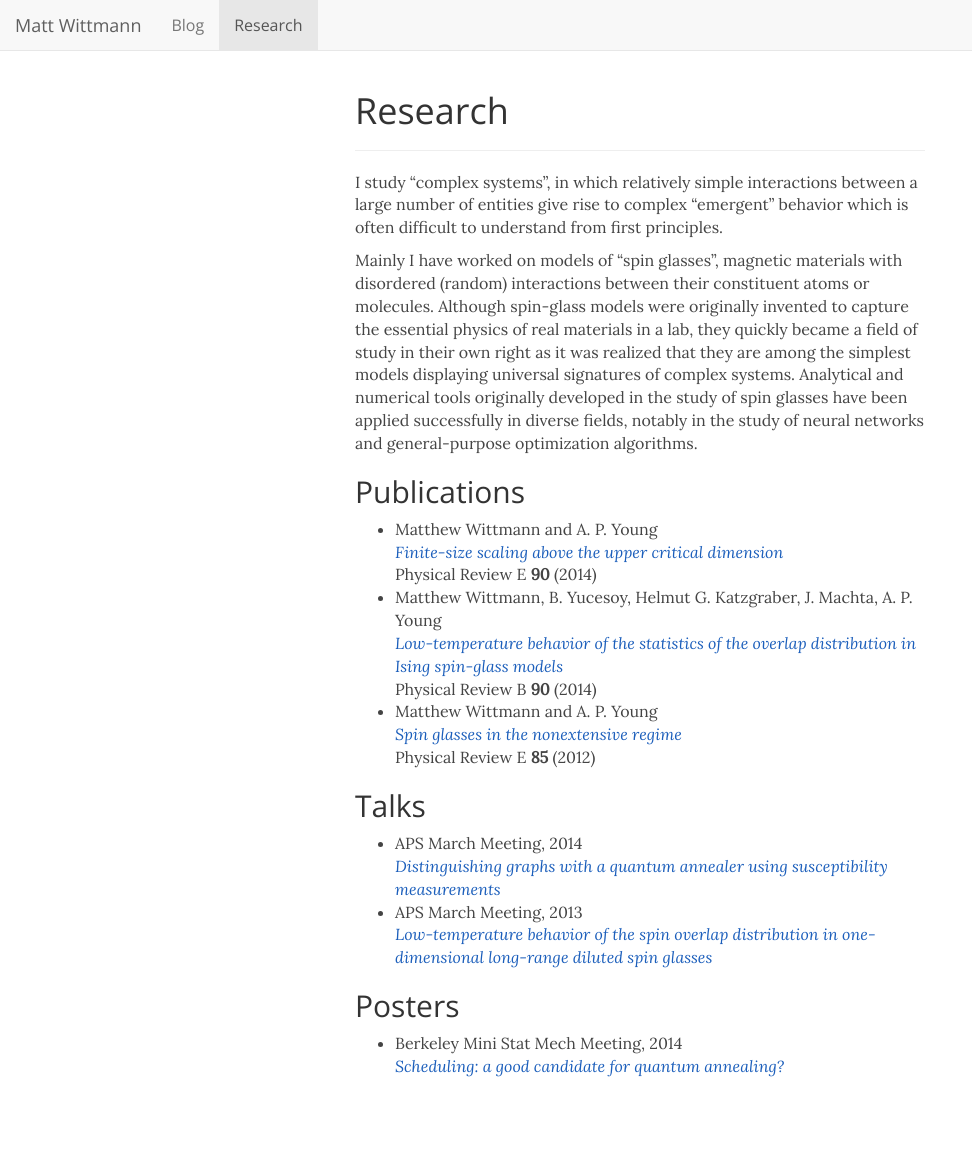
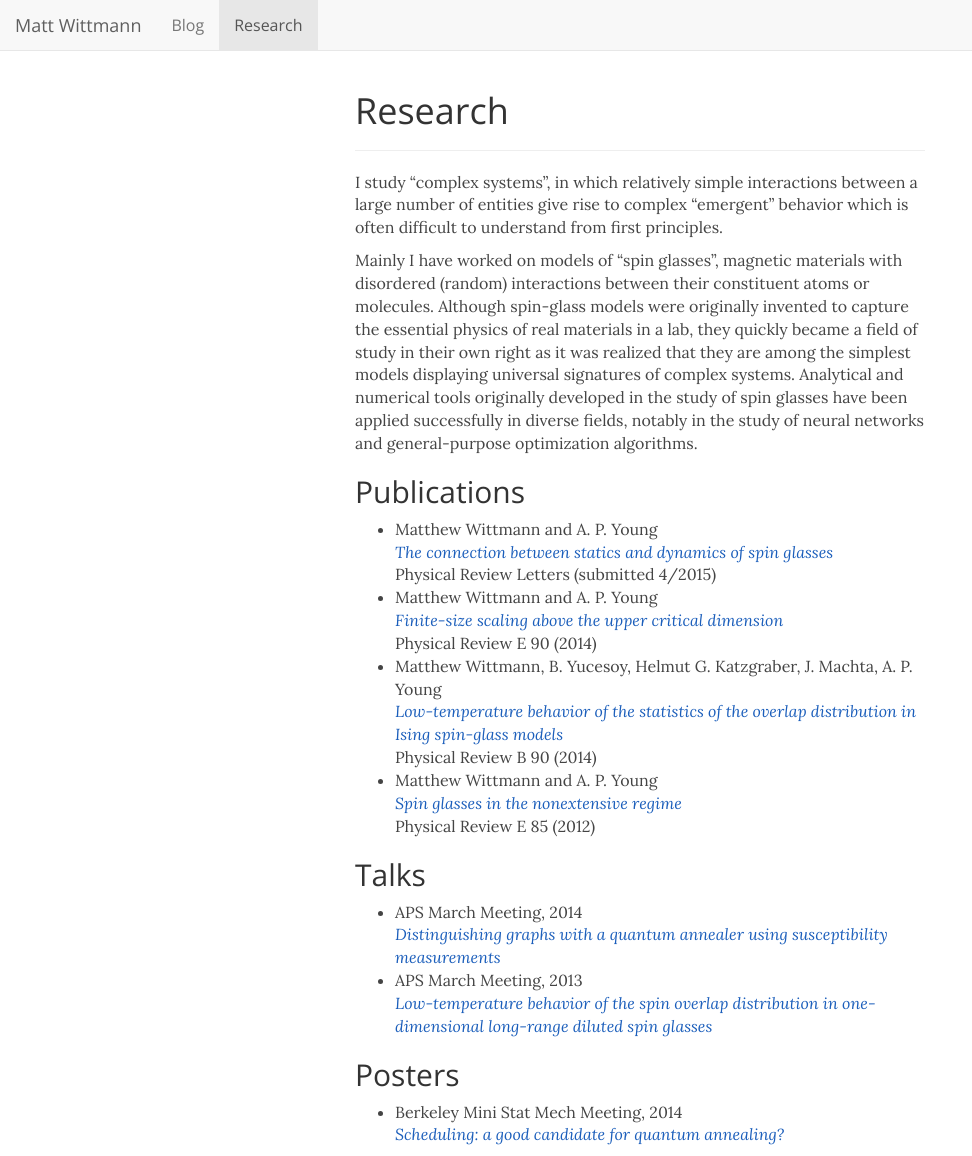
Before and after one commit to mcwitt/mcwitt.github.io, a Jekyll site: the page built from research.md, in a window 1280 px wide. Shown: the whole page, without its empty margins (0-972 px from the left). Built offline with Jekyll 4.4.1, drawn with Linux system fonts in a browser that asks for light colours; nearby versions of some CDN libraries; comment, search, counter and statistics services are not loaded; before the commit the page ends 1088 px from its top, so only the background shows below that.

Commit message:
Add new paper to research.

```diff
--- a/css/style.sass
+++ b/css/style.sass
@@ -96,8 +96,3 @@ body
 .papers, .talks, .posters
     .title
         font-style: italic
-
-.papers
-    .journal
-        .volume
-            font-weight: bold
--- a/research.md
+++ b/research.md
@@ -25,11 +25,22 @@ general-purpose optimization algorithms.
     <span class="me">Matthew Wittmann</span> and A. P. Young
   </div>
   <div class="title">
+    <a href="http://arxiv.org/abs/1504.07709">
+    <div class="title">The connection between statics and dynamics of spin glasses</div>
+    </a>
+  </div>
+  <div class="journal">Physical Review Letters (submitted 4/2015)</div>
+</li>
+<li>
+  <div class="authors">
+    <span class="me">Matthew Wittmann</span> and A. P. Young
+  </div>
+  <div class="title">
     <a href="http://arxiv.org/abs/1410.5296">
     Finite-size scaling above the upper critical dimension
     </a>
   </div>
-  <div class="journal">Physical Review E <span class="volume">90</span> (2014)</div>
+  <div class="journal">Physical Review E 90 (2014)</div>
 </li>
 <li>
   <div class="authors">
@@ -40,7 +51,7 @@ general-purpose optimization algorithms.
     Low-temperature behavior of the statistics of the overlap distribution in Ising spin-glass models
     </a>
   </div>
-  <div class="journal">Physical Review B <span class="volume">90</span> (2014)</div>
+  <div class="journal">Physical Review B 90 (2014)</div>
 </li>
 <li>
   <div class="authors">
@@ -51,7 +62,7 @@ general-purpose optimization algorithms.
     <div class="title">Spin glasses in the nonextensive regime</div>
     </a>
   </div>
-  <div class="journal">Physical Review E <span class="volume">85</span> (2012)</div>
+  <div class="journal">Physical Review E 85 (2012)</div>
 </li>
 </ul>
 
```
Also changed, not shown: 1 other file.
